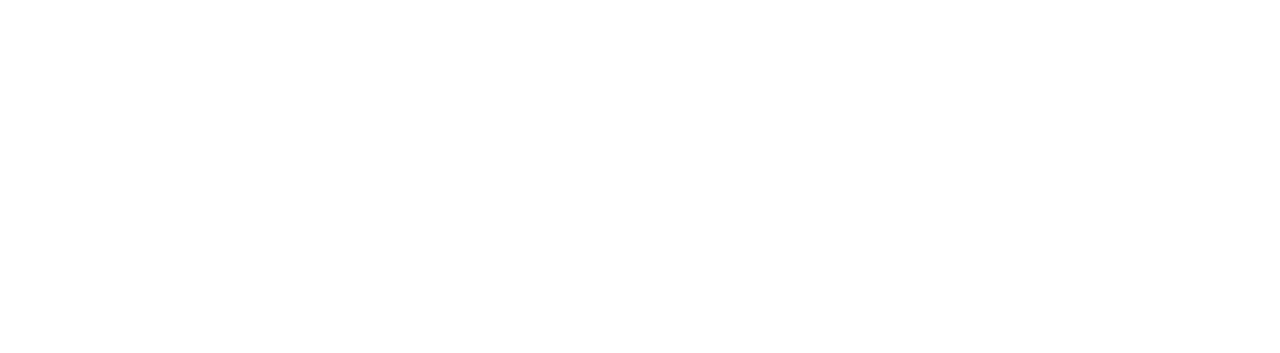
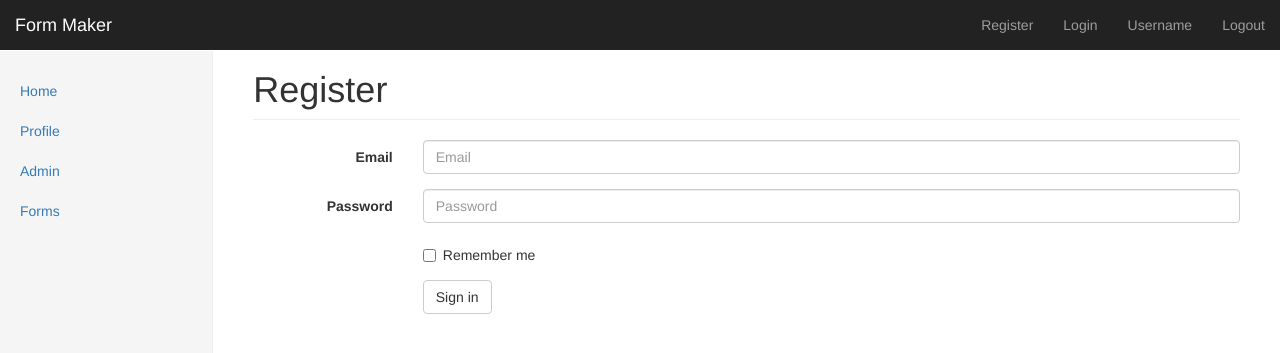
Before and after one commit to shettysamarth/webdev, a website: page public/assignment/register.html in a window 1280 px wide. Drawn offline with nearby package versions, Linux system fonts and the light colour scheme.

Commit message:
Created register page.

```diff
--- a/public/assignment/dashboard/index.html
+++ b/public/assignment/dashboard/index.html
@@ -18,7 +18,7 @@
     <link href="http://getbootstrap.com/assets/css/ie10-viewport-bug-workaround.css" rel="stylesheet">
 
     <!-- Custom styles for this template -->
-    <link href="dashboard.css" rel="stylesheet">
+    <link href="../css/dashboard.css" rel="stylesheet">
 
     <!-- HTML5 shim and Respond.js for IE8 support of HTML5 elements and media queries -->
     <!--[if lt IE 9]>
--- a/public/assignment/register.html
+++ b/public/assignment/register.html
@@ -0,0 +1,110 @@
+<!DOCTYPE html>
+<html lang="en">
+<head>
+    <meta charset="utf-8">
+    <meta http-equiv="X-UA-Compatible" content="IE=edge">
+    <meta name="viewport" content="width=device-width, initial-scale=1">
+    <!-- The above 3 meta tags *must* come first in the head; any other head content must come *after* these tags -->
+    <meta name="description" content="">
+    <meta name="author" content="">
+    <link rel="icon" href="../../favicon.ico">
+
+    <title>Dashboard Template for Bootstrap</title>
+
+    <!-- Bootstrap core CSS -->
+    <link href="http://getbootstrap.com/dist/css/bootstrap.min.css" rel="stylesheet">
+
+    <!-- IE10 viewport hack for Surface/desktop Windows 8 bug -->
+    <link href="http://getbootstrap.com/assets/css/ie10-viewport-bug-workaround.css" rel="stylesheet">
+
+    <!-- Custom styles for this template -->
+    <link href="css/dashboard.css" rel="stylesheet">
+
+    <!-- HTML5 shim and Respond.js for IE8 support of HTML5 elements and media queries -->
+    <!--[if lt IE 9]>
+    <script src="https://oss.maxcdn.com/html5shiv/3.7.2/html5shiv.min.js"></script>
+    <script src="https://oss.maxcdn.com/respond/1.4.2/respond.min.js"></script>
+    <![endif]-->
+</head>
+
+<body>
+
+<nav class="navbar navbar-inverse navbar-fixed-top">
+    <div class="container-fluid">
+        <div class="navbar-header">
+            <button type="button" class="navbar-toggle collapsed" data-toggle="collapse" data-target="#navbar" aria-expanded="false" aria-controls="navbar">
+                <span class="sr-only">Toggle navigation</span>
+                <span class="icon-bar"></span>
+                <span class="icon-bar"></span>
+                <span class="icon-bar"></span>
+            </button>
+            <a class="navbar-brand" href="#">Form Maker</a>
+        </div>
+        <div id="navbar" class="navbar-collapse collapse">
+            <ul class="nav navbar-nav navbar-right">
+                <li><a href="#">Register</a></li>
+                <li><a href="#">Login</a></li>
+                <li><a href="#">Username</a></li>
+                <li><a href="#">Logout</a></li>
+            </ul>
+
+        </div>
+    </div>
+</nav>
+
+<div class="container-fluid">
+    <div class="row">
+        <div class="col-sm-3 col-md-2 sidebar">
+            <ul class="nav nav-sidebar">
+                <li><a href="home.html">Home</a></li>
+                <li><a href="#">Profile</a></li>
+                <li><a href="#">Admin</a></li>
+                <li><a href="#">Forms</a></li>
+            </ul>
+
+        </div>
+        <div class="col-sm-9 col-sm-offset-3 col-md-10 col-md-offset-2 main">
+            <h1 class="page-header">Register</h1>
+
+            <form class="form-horizontal">
+                <div class="form-group">
+                    <label for="inputEmail3" class="col-sm-2 control-label">Email</label>
+                    <div class="col-sm-10">
+                        <input type="email" class="form-control" id="inputEmail3" placeholder="Email">
+                    </div>
+                </div>
+                <div class="form-group">
+                    <label for="inputPassword3" class="col-sm-2 control-label">Password</label>
+                    <div class="col-sm-10">
+                        <input type="password" class="form-control" id="inputPassword3" placeholder="Password">
+                    </div>
+                </div>
+                <div class="form-group">
+                    <div class="col-sm-offset-2 col-sm-10">
+                        <div class="checkbox">
+                            <label>
+                                <input type="checkbox"> Remember me
+                            </label>
+                        </div>
+                    </div>
+                </div>
+                <div class="form-group">
+                    <div class="col-sm-offset-2 col-sm-10">
+                        <button type="submit" class="btn btn-default">Sign in</button>
+                    </div>
+                </div>
+            </form>
+        </div>
+    </div>
+</div>
+
+<!-- Bootstrap core JavaScript
+================================================== -->
+<!-- Placed at the end of the document so the pages load faster -->
+<script src="https://ajax.googleapis.com/ajax/libs/jquery/1.11.3/jquery.min.js"></script>
+<script>window.jQuery || document.write('<script src="../../assets/js/vendor/jquery.min.js"><\/script>')</script>
+<script src="http://getbootstrap.com/dist/js/bootstrap.min.js"></script>
+<!-- IE10 viewport hack for Surface/desktop Windows 8 bug -->
+<script src="http://getbootstrap.com/assets/js/ie10-viewport-bug-workaround.js"></script>
+</body>
+</html>
```
Also changed, not shown: public/assignment/home.html (+6 -5 lines).
